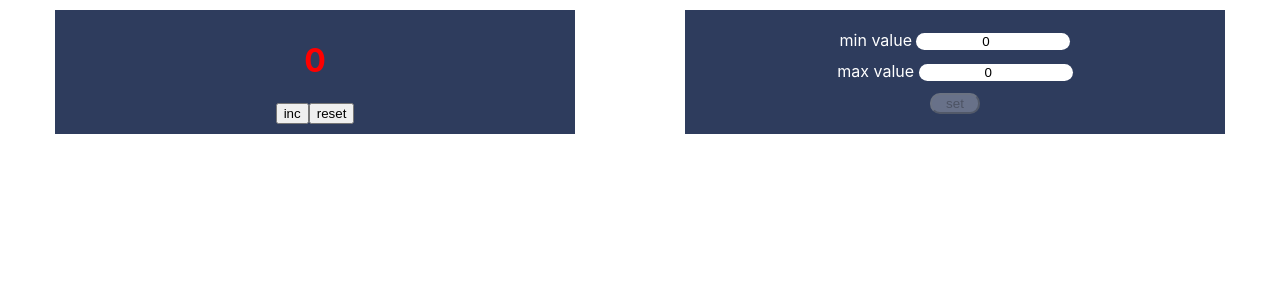
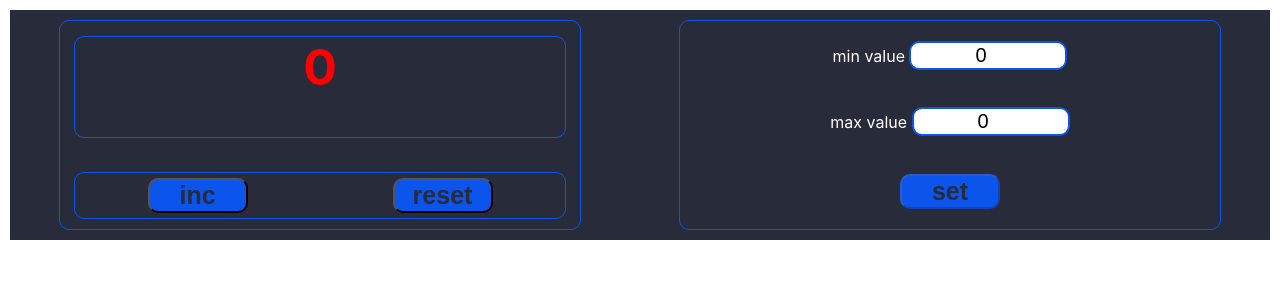
Before and after one commit to khadjaa/counter, a React (Create React App) app: page / in a window 1280 px wide. Shown: the top 300 px of the page. Built offline with nearby package versions, Linux system fonts and the light colour scheme.

Commit message:
added styles

```diff
--- a/src/App.css
+++ b/src/App.css
@@ -1,41 +1,85 @@
 .App {
-    text-align: center;
     display: flex;
     justify-content: space-around;
-    /*margin: 250px;*/
+    background-color: #272b3a;
+    margin: 10px;
 }
 
 .view {
-    background-color: #2e3c5d;
+    display: flex;
+    flex-direction: column;
+    /*justify-content: center; !* Центрирование по вертикали *!*/
+    align-items: center; /* Центрирование по горизонтали */
     width: 500px;
-    color: white;
+    color: #0b55ec;
     margin: 10px;
     padding: 10px;
+    border: 1px solid #0b55ec;
+    border-radius: 10px;
+}
+
+.view h1 {
+    text-align: center;
+    border: 1px solid #0b55ec;
+    border-radius: 10px;
+    margin-top: 5px;
+    font-size: 50px;
+    width: 490px;
+    max-width: 500px;
+    height: 100px;
+}
+
+.viewButtons {
+    display: flex;
+    justify-content: space-around;
+    border: 1px solid #0b55ec;
+    border-radius: 10px;
+    width: 490px;
+    max-width: 500px;
+    padding: 5px 0;
+}
+
+.viewButtons button {
+    border-radius: 10px;
+    align-self: center;
+    width: 100px;
+    font-size: 25px;
+    background-color: #0b55ec;
+    color: #272b3a;
+    font-weight: bold;
 }
 
 .set {
     display: flex;
     flex-direction: column;
+    align-items: center;
     width: 500px;
     justify-content: space-between;
-    background-color: #2e3c5d;
     color: white;
     margin: 10px;
     padding: 20px;
+    border: 1px solid #0b55ec;
+    border-radius: 10px;
 }
 
 .set input {
     text-align: center;
     border-radius: 10px;
     display: inline-block;
-    border: none;
+    width: 240px;
     max-width: 150px;
+    border: 2px solid #0b55ec;
+    font-size: 20px;
 }
 
 .set button {
     border-radius: 10px;
     align-self: center;
-    width: 50px;
+    width: 100px;
+    font-size: 25px;
+    background-color: #0b55ec;
+    color: #272b3a;
+    font-weight: bold;
 }
 
 .redValue {
--- a/src/App.tsx
+++ b/src/App.tsx
@@ -78,8 +78,10 @@ function App() {
                         ? <h1>press set</h1>
                         : <h1 className={value === maxValue ? 'redValue' : ''}>{value}</h1>
                 }
-                <button onClick={incHandler} disabled={flags.inc}>inc</button>
-                <button onClick={resetHandler} disabled={flags.res}>reset</button>
+                <div className='viewButtons'>
+                    <button onClick={incHandler} disabled={flags.inc}>inc</button>
+                    <button onClick={resetHandler} disabled={flags.res}>reset</button>
+                </div>
             </div>
             <div className='set'>
                 <div>
@@ -92,8 +94,7 @@ function App() {
                     <input type="number" name="maxValue" value={maxValue}
                            onChange={(e) => setSettingsValue(e)}/>
                 </div>
-                <button onClick={saveValuesOnLocalStorage} disabled={flags.set}>set
-                </button>
+                <button onClick={saveValuesOnLocalStorage} disabled={flags.set}>set</button>
             </div>
         </div>
     );
```
